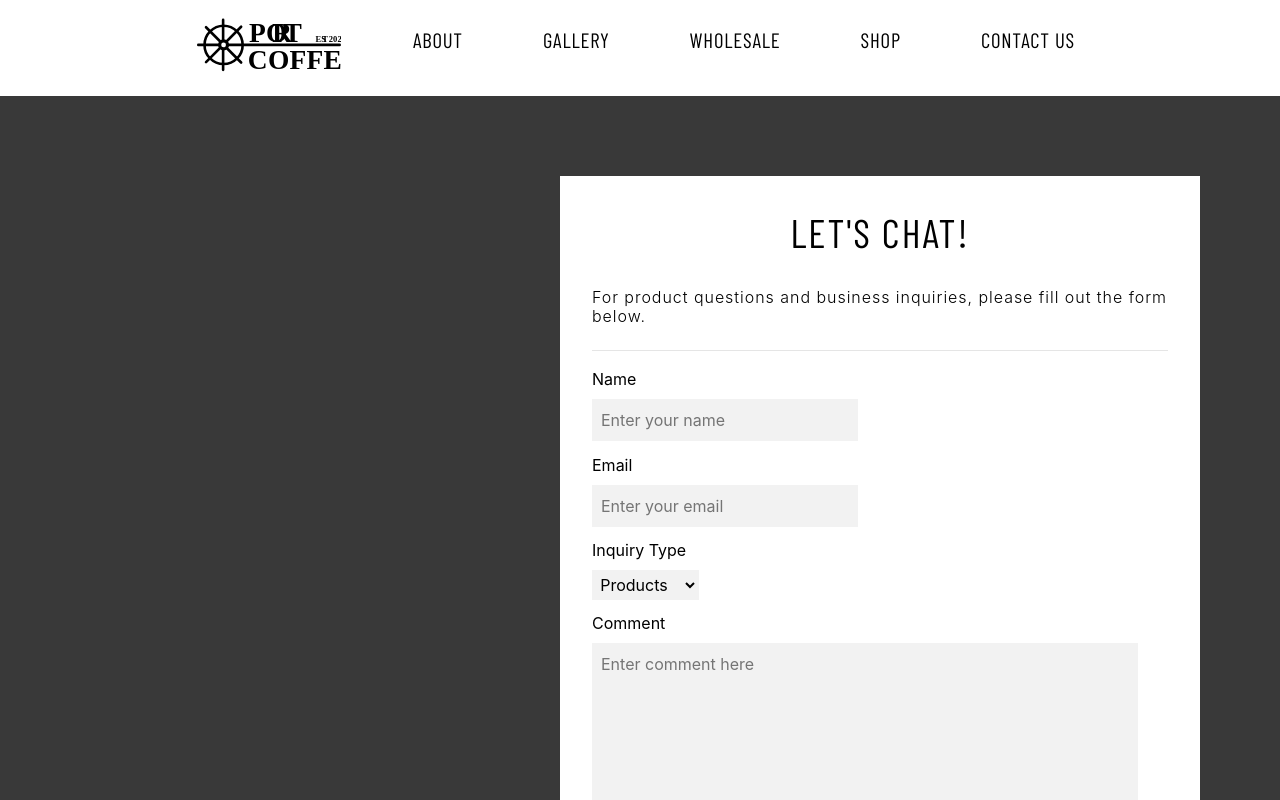
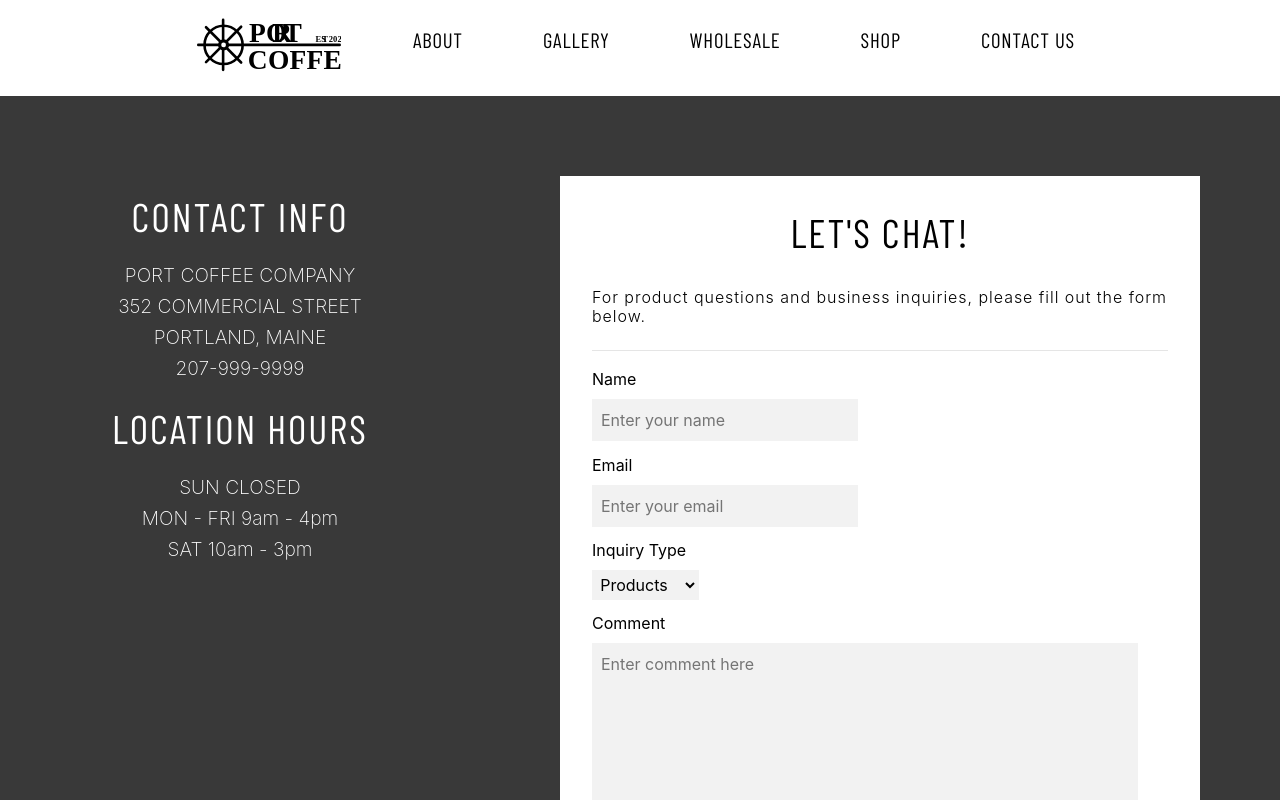
Before and after one commit to GioAceto/react-project, a React (Create React App) app in the folder client/: page /contact in a window 1280 px wide. Shown: the top 800 px of the page. Built offline with nearby package versions, Linux system fonts and the light colour scheme; a web font is replaced by a local one.

Commit message:
fix header issue on main page

```diff
--- a/client/src/components/contact-section.js
+++ b/client/src/components/contact-section.js
@@ -14,7 +14,15 @@ const ContactSection = () => {
     <>
       <div className="contact-container">
         <div className="details-container">
-
+          <h1>CONTACT INFO</h1>
+          <h3>PORT COFFEE COMPANY</h3>
+          <h3>352 COMMERCIAL STREET</h3>
+          <h3>PORTLAND, MAINE</h3>
+          <h3>207-999-9999</h3>
+          <h1>LOCATION HOURS</h1>
+          <h3>SUN CLOSED</h3>
+          <h3>MON - FRI 9am - 4pm</h3>
+          <h3>SAT 10am - 3pm</h3>
         </div>
         {!isSubmit ? <ContactForm submitForm=
           {submitForm} /> : <FormSuccess />}
--- a/client/src/components/contact.css
+++ b/client/src/components/contact.css
@@ -12,6 +12,20 @@
   width: 100%;
   height: 100%;
   display: flex;
+  flex-direction: column;
+  align-items: center;
+  color: white;
+}
+
+.details-container h1 {
+  padding: 1rem 0;
+  font-size: 2.5rem;
+  font-weight: 200;
+}
+
+.details-container h3 {
+  font-size: 1.2rem;
+  font-weight: 200;
 }
 
 .form-content-right {
--- a/client/src/components/form.js
+++ b/client/src/components/form.js
@@ -44,8 +44,9 @@ const ContactForm = ({ submitForm }) => {
           <br />
           <select id="type" name="type" className="form-input">
             <option value="products">Products</option>
+            <option value="orders">Orders</option>
+            <option value="events">Events</option>
             <option value="wholesale">Wholesale</option>
-            <option value="orders">Orders</option>
             <option value="other">Other</option>
           </select>
           <div className="form-inputs">
--- a/client/src/components/hero-section.css
+++ b/client/src/components/hero-section.css
@@ -31,12 +31,12 @@ h1, p {
   letter-spacing: 2px;
 }
 
-h1 {
-  font-size: 1.rem;
+.main-aside h1 {
+  font-size: 2rem;
   font-weight: 200;
 }
 
-p {
+.main-aside p {
   margin-bottom: 3rem;
   font-size: 1.3rem;
   font-weight: 200;
```
